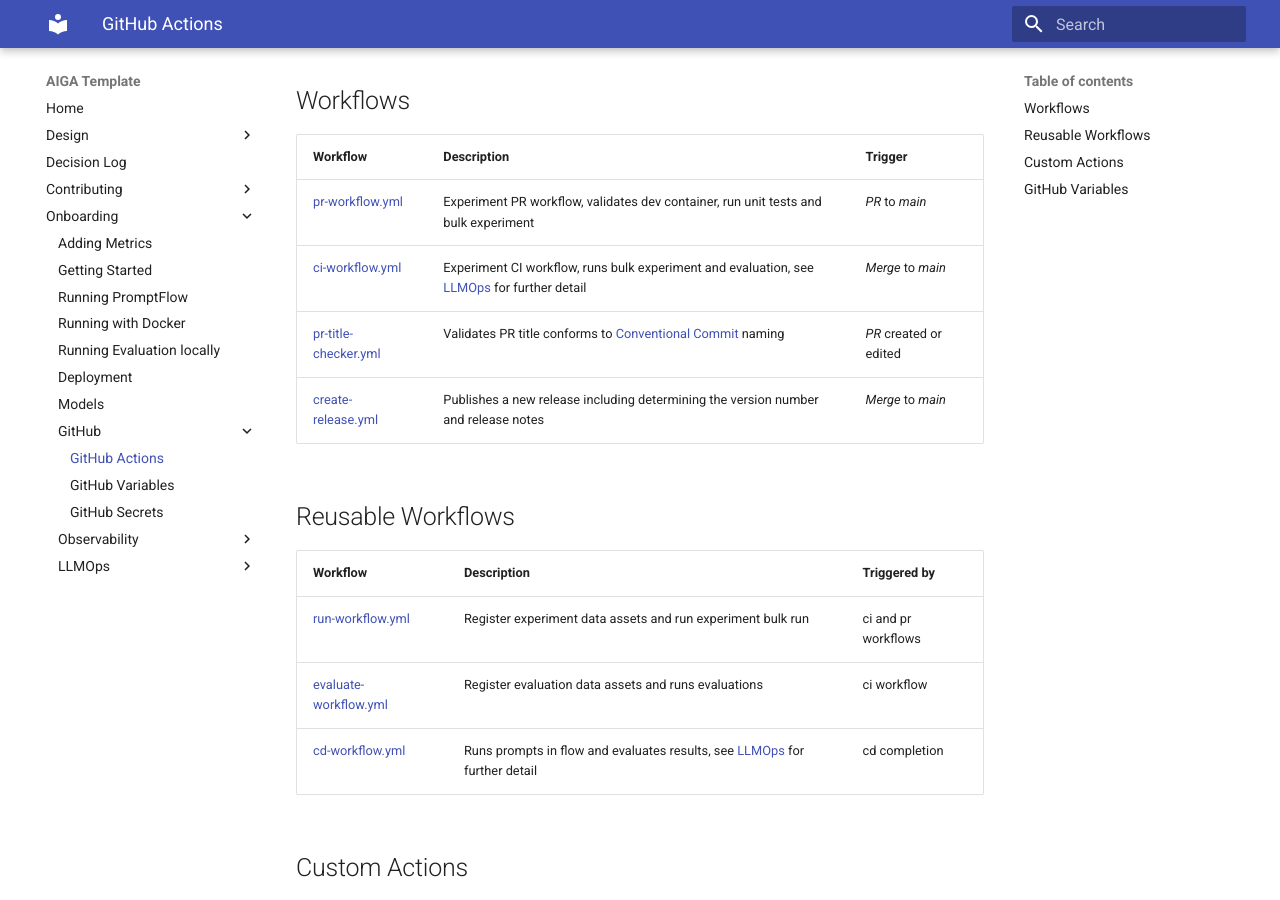
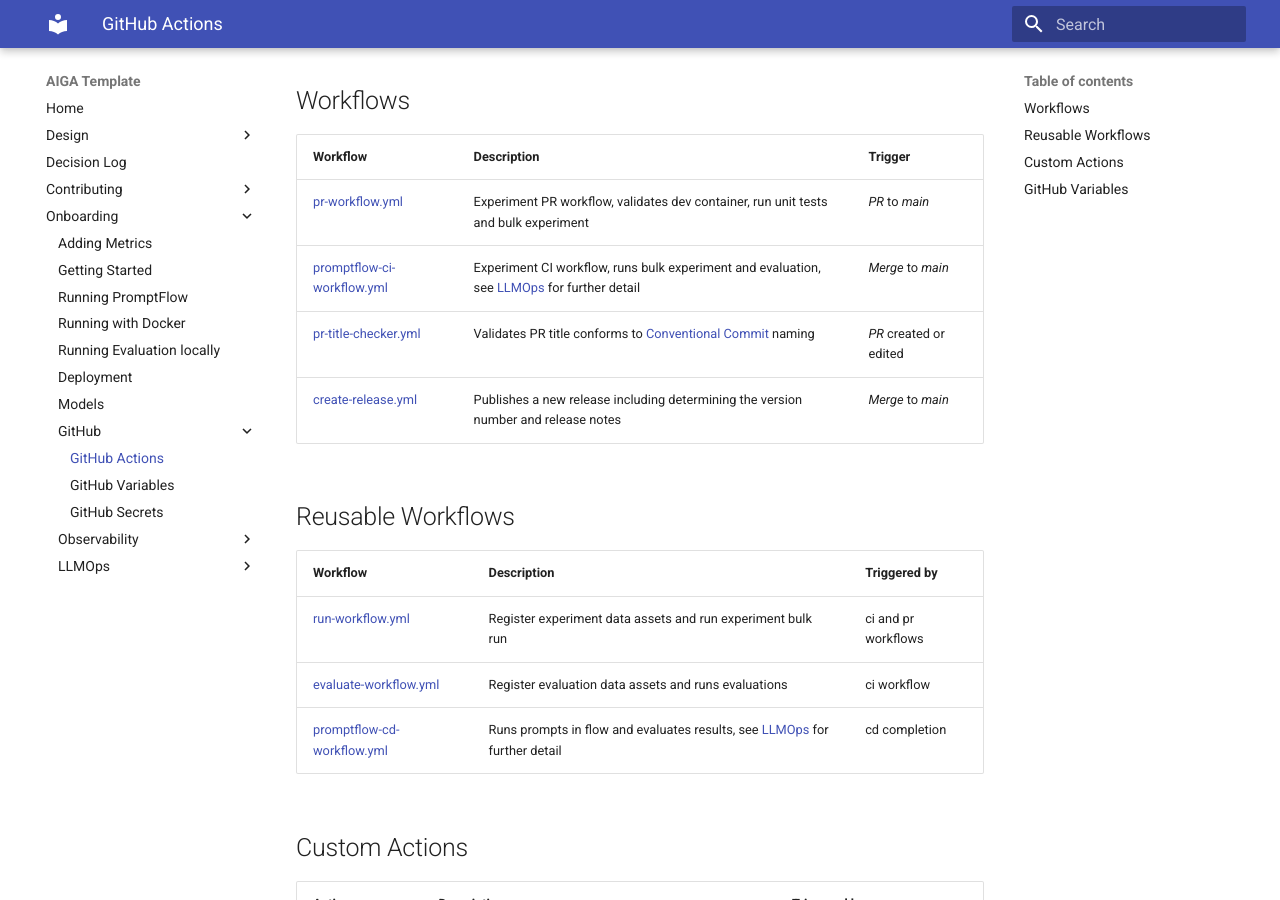
Before and after one commit to crew-sherlock/Experiment1, an MkDocs documentation site: the page built from docs/onboarding/github-actions.md, in a window 1280 px wide and 900 px high, scrolled down 265 px. Built offline with MkDocs 1.6.1 and Material for MkDocs 9.7.7, drawn with Linux system fonts in a browser that asks for light colours.

Commit message:
ci: Rename existing CI/CD to include promptflow naming (#137)
# Description
<!-- Describe the intention of the changes being proposed. What problem
does it solve or functionality does it add? -->
* In preparation for adding CI/CD for document processing, we decided to
rename the existing CI/CD pipelines to make their function clearer.

## Does this introduce a breaking change?
<!-- Mark one with an "x". -->

-[ ] Yes
-[ x] No

<!-- Please prefix your PR title with one of the following:
  * `feat`: A new feature
  * `fix`: A bug fix
  * `docs`: Documentation only changes
* `style`: Changes that do not affect the meaning of the code
(white-space, formatting, missing semi-colons, etc)
* `refactor`: A code change that neither fixes a bug nor adds a feature
  * `perf`: A code change that improves performance
  * `test`: Adding missing tests or correcting existing tests
* `build`: Changes that affect the build system or external dependencies
(example scopes: gulp, broccoli, npm)
* `ci`: Changes to our CI configuration files and scripts (example
scopes: Travis, Circle, BrowserStack, SauceLabs)
  * `chore`: Other changes that don't modify src or test files
  * `revert`: Reverts a previous commit
* !: A breaking change is indicated with a `!` after the listed prefixes
above, e.g. `feat!`, `fix!`, `refactor!`, etc.
-->

## How to Test
`promptflow-ci-workflow` run:
https://github.com/gsk-tech/AIGA/actions/runs/10721502576
`promptflow-cd-workflow` run:
https://github.com/gsk-tech/AIGA/actions/runs/10721502568

---------

Co-authored-by: Frances Tibble <frtibble@microsoft.com>

```diff
--- a/docs/onboarding/github-actions.md
+++ b/docs/onboarding/github-actions.md
@@ -11,7 +11,7 @@
 |Workflow                                                                                        | Description                                                                         | Trigger           |
 |-------------------------------------------------------------------------------------------------|-------------------------------------------------------------------------------------|-------------------|
 | [pr-workflow.yml](https://github.com/gsk-tech/AIGA/blob/main/.github/workflows/pr-workflow.yml) | Experiment PR workflow, validates dev container, run unit tests and bulk experiment | *PR* to *main*    |
-| [ci-workflow.yml](https://github.com/gsk-tech/AIGA/blob/main/.github/workflows/ci-workflow.yml) | Experiment CI workflow, runs bulk experiment and evaluation, see [LLMOps](./llmops.md) for further detail                         | *Merge* to *main* |
+| [promptflow-ci-workflow.yml](https://github.com/gsk-tech/AIGA/blob/main/.github/workflows/promptflow-ci-workflow.yml) | Experiment CI workflow, runs bulk experiment and evaluation, see [LLMOps](./llmops.md) for further detail                         | *Merge* to *main* |
 | [pr-title-checker.yml](https://github.com/gsk-tech/AIGA/blob/main/.github/workflows/pr-title-checker.yml) | Validates PR title conforms to [Conventional Commit](https://www.conventionalcommits.org/en/v1.0.0/) naming                         | *PR* created or edited |
 | [create-release.yml](https://github.com/gsk-tech/AIGA/blob/main/.github/workflows/create-release.yml) | Publishes a new release including determining the version number and release notes                     | *Merge* to *main* |
 
@@ -21,7 +21,7 @@
 |-------------------------------------------------------------------------------------------------------------|-------------------------------------------------------------|---------------------|
 | [run-workflow.yml](https://github.com/gsk-tech/AIGA/blob/main/.github/workflows/run-workflow.yml)           | Register experiment data assets and run experiment bulk run | ci and pr workflows |
 | [evaluate-workflow.yml](https://github.com/gsk-tech/AIGA/blob/main/.github/workflows/evaluate-workflow.yml) | Register evaluation data assets and runs evaluations        | ci workflow         |
-| [cd-workflow.yml](https://github.com/gsk-tech/AIGA/blob/main/.github/workflows/platform_ci_dev_workflow.yml) | Runs prompts in flow and evaluates results, see [LLMOps](./llmops.md) for further detail | cd completion |
+| [promptflow-cd-workflow.yml](https://github.com/gsk-tech/AIGA/blob/main/.github/workflows/promptflow-ci-workflow.yml) | Runs prompts in flow and evaluates results, see [LLMOps](./llmops.md) for further detail | cd completion |
 
 ## Custom Actions
 
```
Also changed, not shown: 5 other files.
